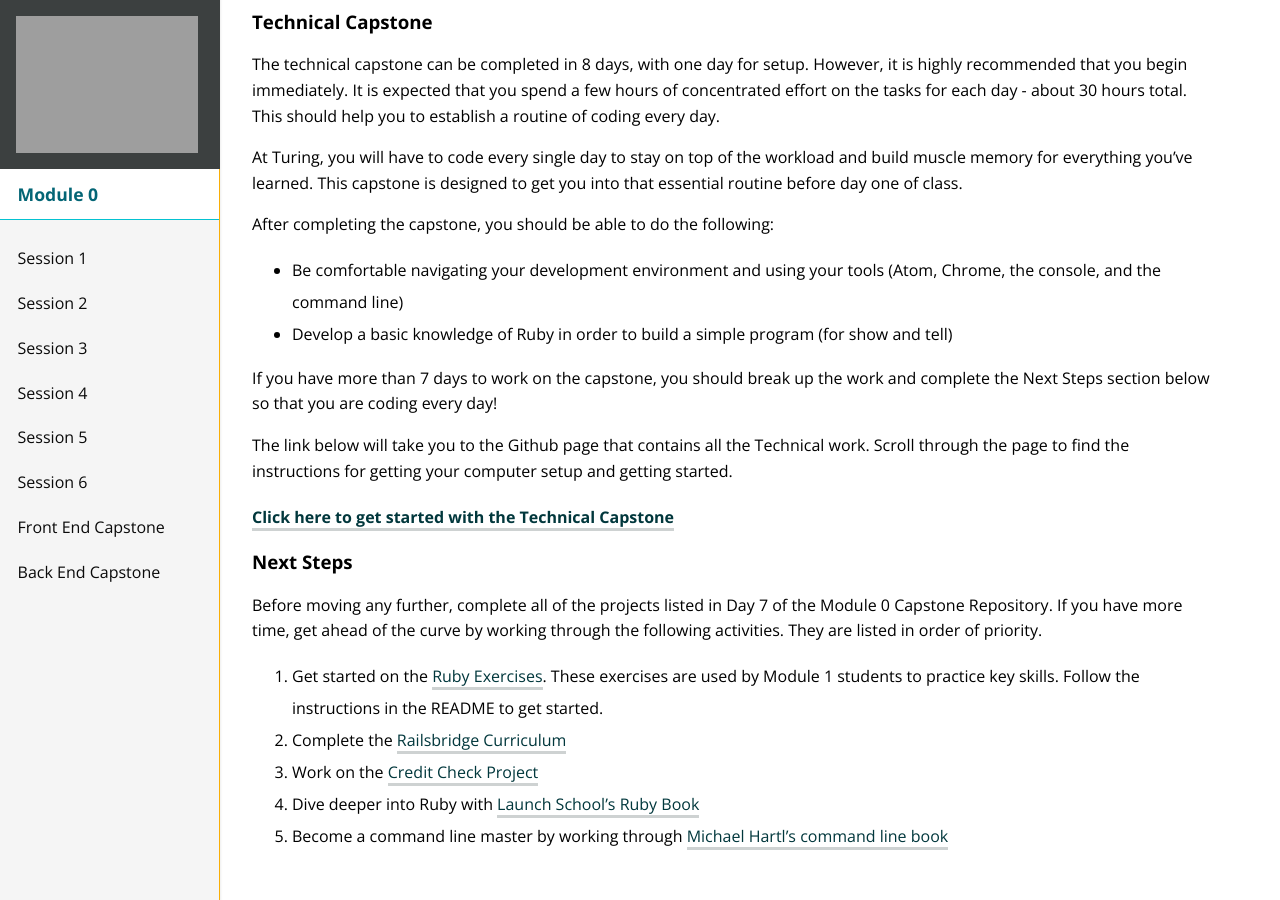
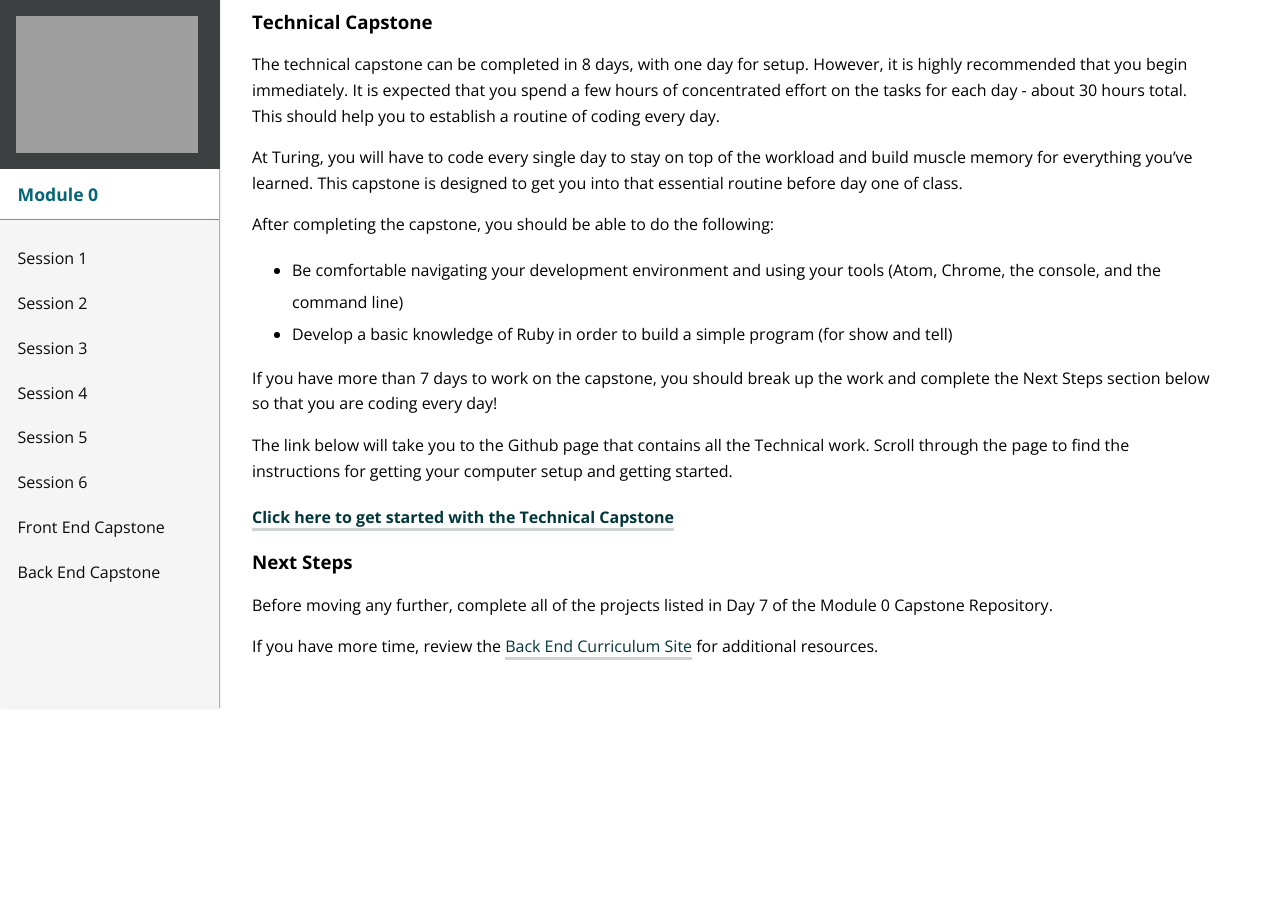
Before and after one commit to turingschool/mod-0-curriculum, a Jekyll site: the page built from capstone/be_engineering/index.md, in a window 1280 px wide and 900 px high, scrolled down 1151 px. Built offline with Jekyll 4.4.1, drawn with Linux system fonts in a browser that asks for light colours; nearby versions of some CDN libraries; after the commit the page ends 1859 px from its top, so only the background shows below that.

Commit message:
Move next steps to BE Curriculum Site

```diff
--- a/capstone/be_engineering/index.md
+++ b/capstone/be_engineering/index.md
@@ -53,10 +53,6 @@ The link below will take you to the Github page that contains all the Technical
 
 ### Next Steps
 
-Before moving any further, complete all of the projects listed in Day 7 of the Module 0 Capstone Repository. If you have more time, get ahead of the curve by working through the following activities. They are listed in order of priority.
+Before moving any further, complete all of the projects listed in Day 7 of the Module 0 Capstone Repository.
 
-1. Get started on the [Ruby Exercises](https://github.com/turingschool/ruby-exercises). These exercises are used by Module 1 students to practice key skills. Follow the instructions in the README to get started.
-1. Complete the [Railsbridge Curriculum](http://curriculum.railsbridge.org/ruby/)
-1. Work on the [Credit Check Project](http://backend.turing.io/module1/projects/credit_check)
-1. Dive deeper into Ruby with [Launch School's Ruby Book](https://launchschool.com/books/ruby)
-1. Become a command line master by working through [Michael Hartl's command line book](https://www.learnenough.com/command-line-tutorial)
+If you have more time, review the [Back End Curriculum Site](http://backend.turing.io/) for additional resources.
```
